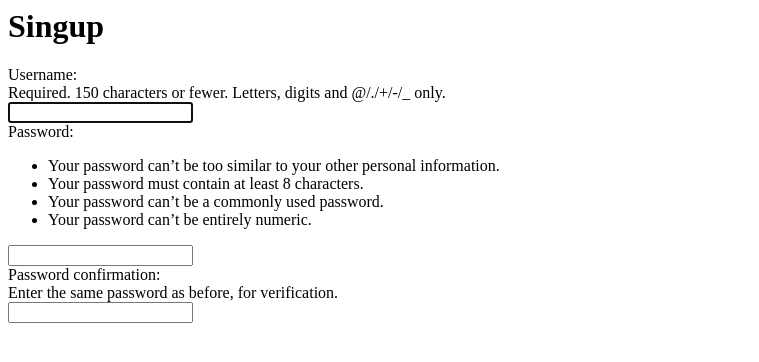
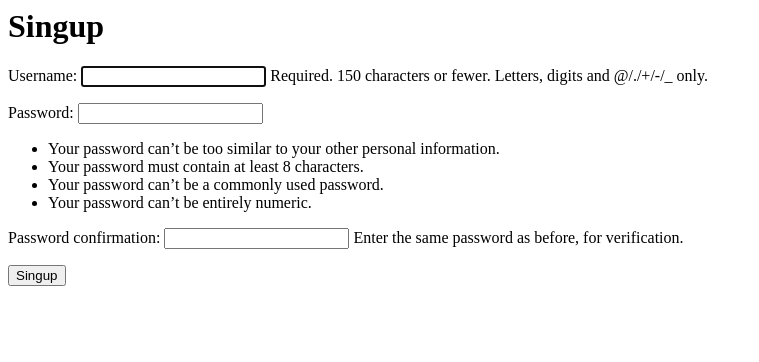
Before and after one commit to Hmateo205/Tarius, a Django app: page / in a window 1280 px wide. Shown: the top 362 px of the page, without its empty margins (0-759 px from the left). Run offline with Django 5.2, Linux system fonts and the light colour scheme.

Commit message:
Primeras logicas

```diff
--- a/Inventario/Templates/singup.html
+++ b/Inventario/Templates/singup.html
@@ -1,3 +1,10 @@
 <h1> Singup</h1>
 
-{{form}}
+<form action= "/singup/" method="POST">
+
+    {{form.as_p}}
+    <button>
+        Singup
+    </button>
+
+</form>
--- a/Proyuecto_HJ/urls.py
+++ b/Proyuecto_HJ/urls.py
@@ -21,4 +21,5 @@ from Inventario import views
 urlpatterns = [
     path('admin/', admin.site.urls),
     path ('', views.Hello),
+    path('singup/',views.Hello)
 ]
```
